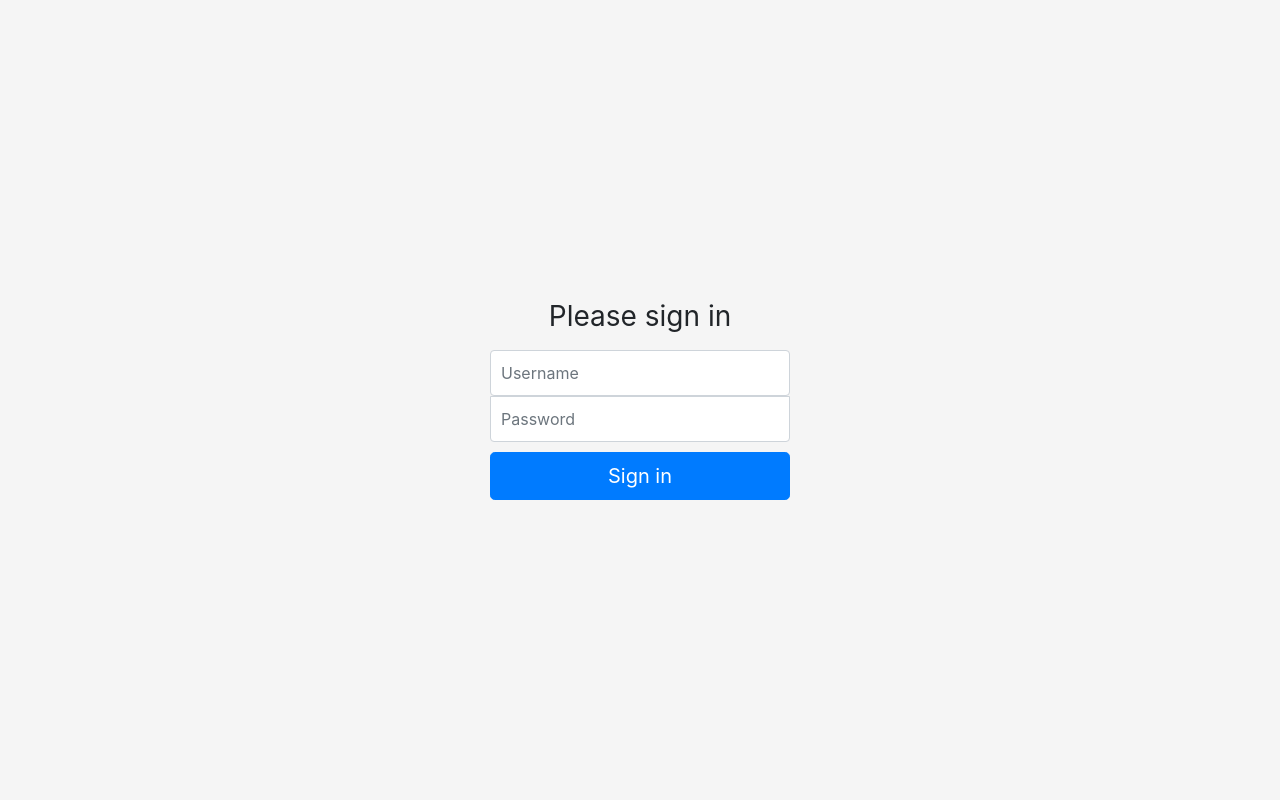
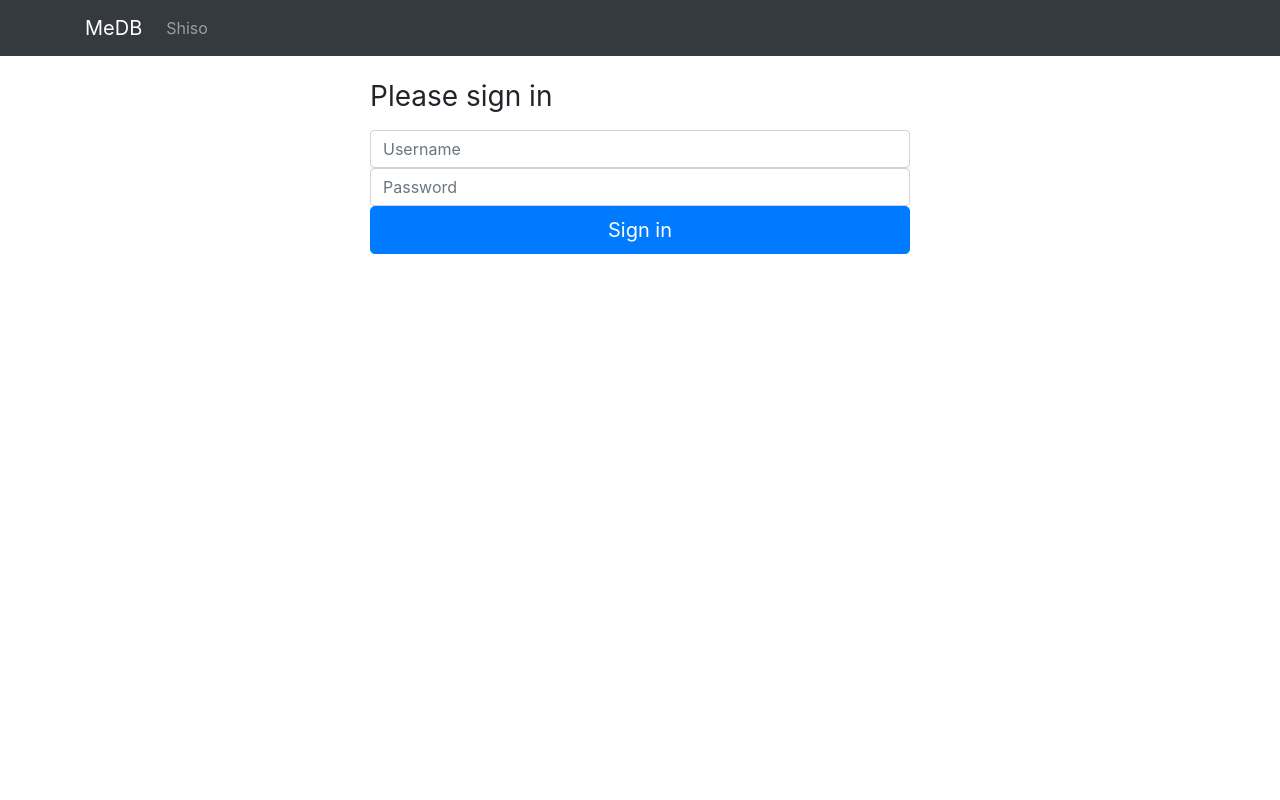
Before and after one commit to brenns10/medb, a Flask app: template medb/templates/user/login.html in a window 1280 px wide. Run offline with Flask 2, Linux system fonts and the light colour scheme; the template is opened without the code that fills it: values that come from a table or form of the project are taken from there, others are empty; parts of the project's set-up code (start-up, migrations or seed data) failed here and were passed over; some libraries are stand-ins or nearby versions.

Commit message:
Use standard bootstrap layout for login
I guess I found some sort of flexbox layout when I started this? What a
stupid thing to do. Bootstrap it all baby!

```diff
--- a/medb/templates/user/login.html
+++ b/medb/templates/user/login.html
@@ -1,55 +1,8 @@
-{% extends "base.html" %}
-{% block style %}
-html,
-body {
-  height: 100%;
-}
-
-body {
-  display: -ms-flexbox;
-  display: flex;
-  -ms-flex-align: center;
-  align-items: center;
-  padding-top: 40px;
-  padding-bottom: 40px;
-  background-color: #f5f5f5;
-  flex-direction: column;
-}
-
-.form-signin {
-  width: 100%;
-  max-width: 330px;
-  padding: 15px;
-  margin: auto;
-}
-.form-signin .checkbox {
-  font-weight: 400;
-}
-.form-signin .form-control {
-  position: relative;
-  box-sizing: border-box;
-  height: auto;
-  padding: 10px;
-  font-size: 16px;
-}
-.form-signin .form-control:focus {
-  z-index: 2;
-}
-.form-signin input[type="email"] {
-  margin-bottom: -1px;
-  border-bottom-right-radius: 0;
-  border-bottom-left-radius: 0;
-}
-.form-signin input[type="password"] {
-  margin-bottom: 10px;
-  border-top-left-radius: 0;
-  border-top-right-radius: 0;
-}
-{% endblock %}
-{% block body %}
-<body class="text-center">
-  {% include "flash.html" %}
-  <form class="form-signin" method="POST" action="{{url_for('user.login')}}"" role="login">
+{% extends "layout.html" %}
+{% block content %}
+<div class="row">
+  <div class="col-sm-6 offset-sm-3">
+  <form class="form-signin" method="POST" action="{{url_for('user.login')}}" role="login">
     <input type="hidden" name="csrf_token" value="{{ csrf_token() }}" />
     <h1 class="h3 mb-3 font-weight-normal">Please sign in</h1>
     {{ form.username(placeholder="Username", class_="form-control") }}
@@ -60,6 +13,6 @@ body {
     <input type="password" id="inputPassword" class="form-control" placeholder="Password" required>-->
     <button class="btn btn-lg btn-primary btn-block" type="submit">Sign in</button>
   </form>
- {% include "footer.html" %}
-</body>
+  </div>
+</div>
 {% endblock %}
```
